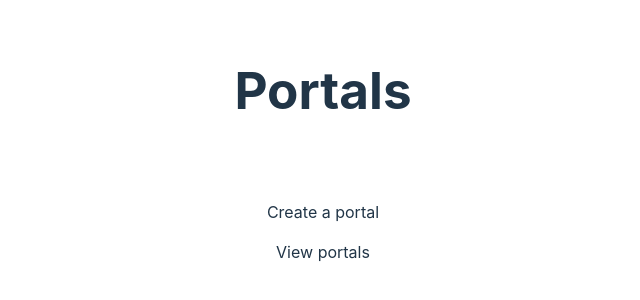
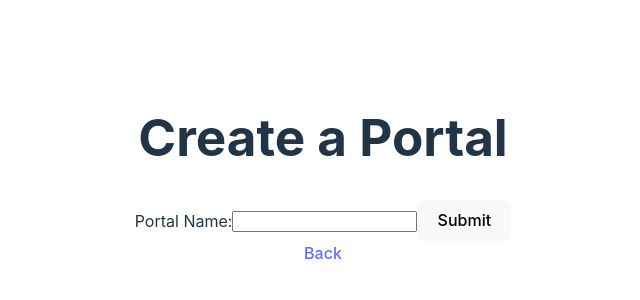
Before and after one commit to escott2/portals, a React (Vite) app: page /create-portal in a window 1280 px wide. Shown: the part 230-530 px from the top of the page, without its empty margins (317-957 px from the left). Built offline with nearby package versions, Linux system fonts and the light colour scheme.

Commit message:
portals: add react router

```diff
--- a/package.json
+++ b/package.json
@@ -12,6 +12,7 @@
   "dependencies": {
     "react": "^18.2.0",
     "react-dom": "^18.2.0",
+    "react-router-dom": "^6.16.0",
     "styled-components": "^6.0.7"
   },
   "devDependencies": {
--- a/src/main.tsx
+++ b/src/main.tsx
@@ -1,10 +1,29 @@
-import React from 'react'
-import ReactDOM from 'react-dom/client'
-import App from './App.tsx'
-import './index.css'
+import React from 'react';
+import ReactDOM from 'react-dom/client';
+import App from './App.tsx';
+import CreatePortal from './pages/CreatePortal.tsx';
+import ErrorPage from './pages/ErrorPage.tsx';
+import {
+  createBrowserRouter,
+  RouterProvider,
+} from "react-router-dom";
+import './index.css';
+
+
+const router = createBrowserRouter([
+  {
+    path: "/",
+    element: <App />,
+    errorElement: <ErrorPage />
+  },
+  {
+    path: "create-portal",
+    element: <CreatePortal />
+  }
+])
 
 ReactDOM.createRoot(document.getElementById('root')!).render(
   <React.StrictMode>
-    <App />
+    <RouterProvider router={router} />
   </React.StrictMode>,
-)
+);
--- /dev/null
+++ b/src/pages/CreatePortal.tsx
@@ -0,0 +1,17 @@
+import { Link } from "react-router-dom";
+
+function CreatePortal() {
+  return (
+    <>
+      <form>
+        <h1>Create a Portal</h1>
+        <label htmlFor="portal-name">Portal Name:</label>
+        <input type="text" id="portal-name"></input>
+        <button>Submit</button>
+      </form>
+      <Link to="/">Back</Link>
+    </>
+  )
+}
+
+export default CreatePortal;
--- /dev/null
+++ b/src/pages/ErrorPage.tsx
@@ -0,0 +1,20 @@
+import { useRouteError, isRouteErrorResponse } from "react-router-dom";
+
+export default function ErrorPage() {
+  const error = useRouteError();
+
+  if (isRouteErrorResponse(error)) {
+    console.error(error);
+    return (
+      <div id="error-page">
+        <h1>Oops!</h1>
+        <p>Sorry, an unexpected error has occurred.</p>
+        <p>
+          <i>{error.statusText || error.data.message}</i>
+        </p>
+      </div>
+    );
+  } else {
+    return <div>Opps!</div>;
+  }
+}
--- a/src/pages/Home.tsx
+++ b/src/pages/Home.tsx
@@ -1,9 +1,11 @@
+import { Link } from "react-router-dom";
+
 function Home() {
   return (
     <>
       <h1>Portals</h1>
       <div className="card">
-      <p>Create a portal</p>
+      <Link to="create-portal">Create a portal</Link>
       <p>View portals</p>
       </div>
     </>
```
Also changed, not shown: 1 other file (tests, documents, lock files or other folders).
